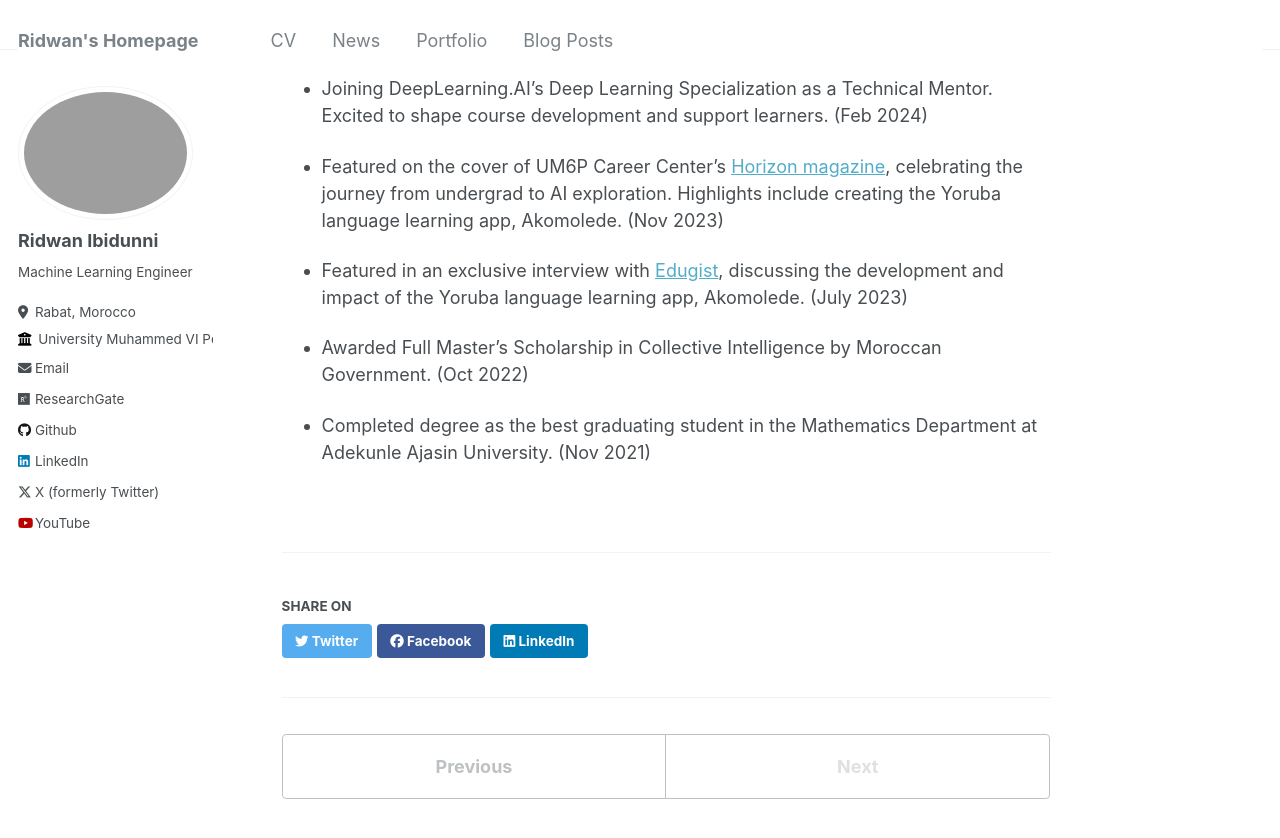
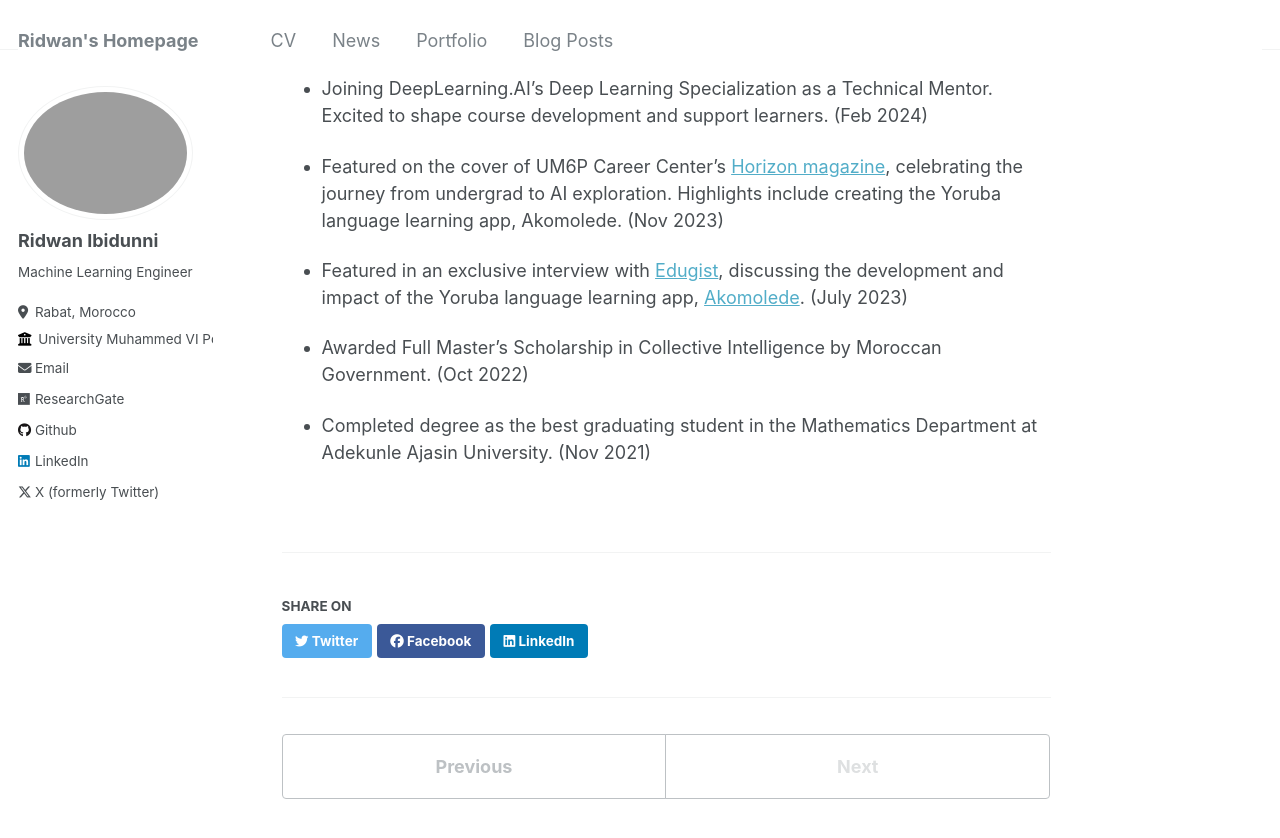
Before and after one commit to aljebraschool/aljebraschool.github.io, a Jekyll site: the page built from _portfolio/portfolio-2.md, in a window 1280 px wide and 900 px high, scrolled down 306 px. Shown: the top 838 px of the window. Built offline with Jekyll 4.4.1, drawn with Linux system fonts in a browser that asks for light colours.

Commit message:
updated the news tab

```diff
--- a/_config.yml
+++ b/_config.yml
@@ -69,7 +69,7 @@ author:
   weibo            : # Username
   wikipedia        : # Username
   xing             : # Username
-  youtube          : "aljebraschool"
+  youtube          : #"aljebraschool"
   zhihu            : # URL
 
 
--- a/_portfolio/portfolio-2.md
+++ b/_portfolio/portfolio-2.md
@@ -12,7 +12,7 @@ collection: portfolio
 
 - Featured on the cover of UM6P Career Center’s [Horizon magazine](https://heyzine.com/flip-book/feac47ef29), celebrating the journey from undergrad to AI exploration. Highlights include creating the Yoruba language learning app, Akomolede. (Nov 2023)
 
-- Featured in an exclusive interview with [Edugist](https://edugist.org/i-have-always-had-a-deep-interest-in-creating-tools-ibidunni/), discussing the development and impact of the Yoruba language learning app, Akomolede. (July 2023)
+- Featured in an exclusive interview with [Edugist](https://edugist.org/i-have-always-had-a-deep-interest-in-creating-tools-ibidunni/), discussing the development and impact of the Yoruba language learning app, [Akomolede](https://play.google.com/store/apps/details?id=aljebraschool.example.akomolede&pcampaignid=web_share). (July 2023)
 
 - Awarded Full Master's Scholarship in Collective Intelligence by Moroccan Government. (Oct 2022)
 
```
